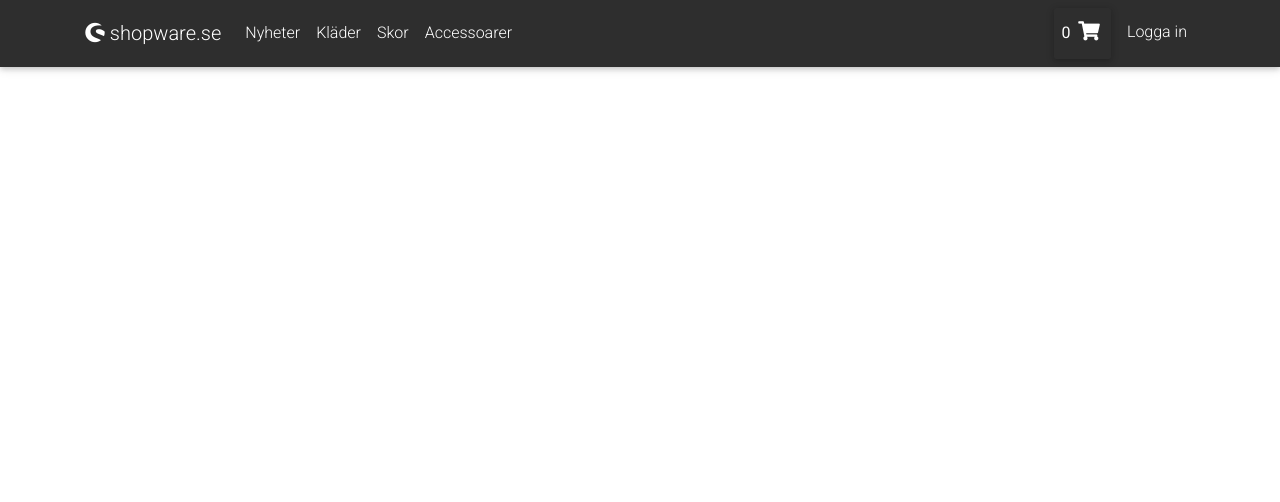
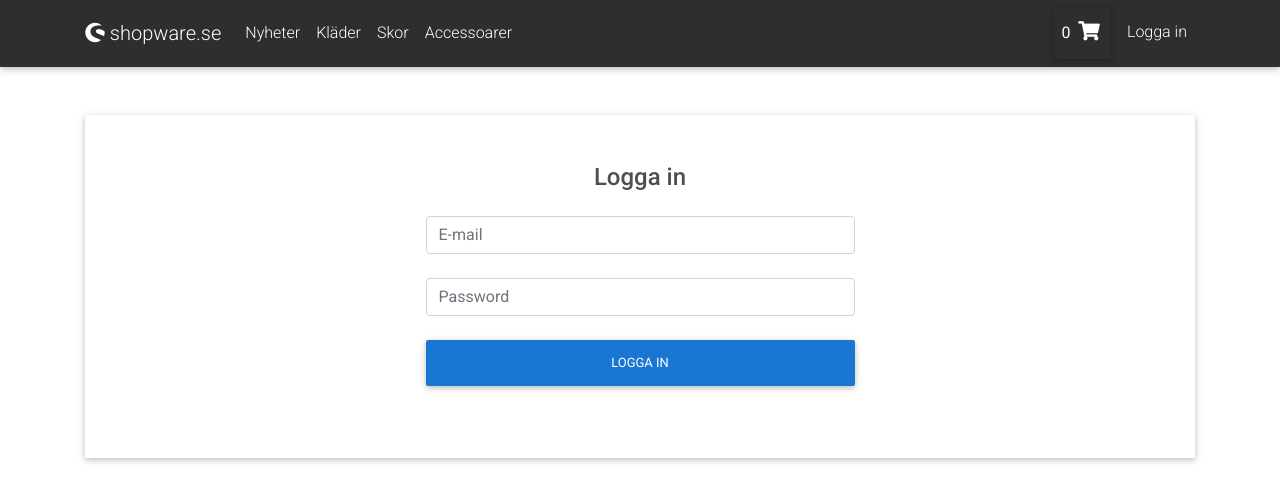
Before and after one commit to MrjonasN/react-assignment, a React (Create React App) app in the folder e-commerce-app/: page /signin in a window 1280 px wide. Shown: the top 502 px of the page. Built offline with nearby package versions, Linux system fonts and the light colour scheme.

Commit message:
Finished shopping cart. Build sign in component

```diff
--- a/e-commerce-app/package.json
+++ b/e-commerce-app/package.json
@@ -7,6 +7,7 @@
     "@testing-library/react": "^9.5.0",
     "@testing-library/user-event": "^7.2.1",
     "axios": "^0.19.2",
+    "mdreact": "^0.1.5",
     "react": "^16.13.1",
     "react-dom": "^16.13.1",
     "react-redux": "^7.2.0",
--- a/e-commerce-app/src/App.js
+++ b/e-commerce-app/src/App.js
@@ -6,9 +6,10 @@ import { BrowserRouter, Switch, Route } from 'react-router-dom'
 import Navbar from './components/navigation/Navbar.component';
 import LandingPage from './views/LandingPage.view';
 import ProductDetails from './views/product/ProductDetails.view';
+import SignInSignOut from './views/sign-in-sign-out/SignInSignOut.view';
 
 function App() {
-  return (
+    return (
     <BrowserRouter>
       <Navbar />
       <div className="container mt-5">
@@ -16,6 +17,7 @@ function App() {
           <Route exact path="/" component={LandingPage} />
           <Route exact path="/products" component={LandingPage} />
           <Route exact path="/products/:id" component={ProductDetails} />
+          <Route exact path="/signin" component={SignInSignOut} />
         </Switch>
       </div>
     </BrowserRouter>
--- a/e-commerce-app/src/components/cart/ShoppingCart.component.jsx
+++ b/e-commerce-app/src/components/cart/ShoppingCart.component.jsx
@@ -17,15 +17,15 @@ function ShoppingCart() {
                 })
             }
 
+            {
+                shoppingCart.length < 1
+                    ? <div className="cart-item">
+                        <div className="p-3 d-flex justify-content-center align-items-center">
+                            <div className="d-flex align-items-center"><strong>Din kundvagn är tom</strong></div>
+                        </div>
+                    </div>
 
-
-            {/* <div v-if="shoppingCart.length < 1" className="cart-item">
-      <div className="p-3 d-flex justify-content-center align-items-center">
-        <div className="d-flex align-items-center">Din kundvagn är tom</div>
-      </div>
-    </div> */}
-
-            <div className="p-2 d-flex justify-content-between align-items-center">
+                    : <div className="p-2 d-flex justify-content-between align-items-center">
                         <div className="ml-2">
                             <div className="total-price">
                                 <h5>Totalt: {totalCartAmount} SEK</h5>
@@ -36,6 +36,8 @@ function ShoppingCart() {
                             <button type="button" className="btn mx-0 btn-blue">Gå till kassa</button>
                         </Link>
                     </div>
+            }
+
         </div>
     )
 }
--- a/e-commerce-app/src/components/navigation/Navbar.component.jsx
+++ b/e-commerce-app/src/components/navigation/Navbar.component.jsx
@@ -47,7 +47,6 @@ const Navbar = () => {
           </ul>
           <ul className="navbar-nav ml-auto nav-flex-icons">
 
-
             <li className="nav-item dropdown">
               <button
                 className="nav-link btn m-0 mr-2"
@@ -82,7 +81,7 @@ const Navbar = () => {
             </li> */}
 
             <li className="nav-item">
-              <Link className="nav-link mt-1" to="/login">Logga in</Link>
+              <Link className="nav-link mt-1" to="/signin">Logga in</Link>
             </li>
 
           </ul>
--- /dev/null
+++ b/e-commerce-app/src/components/sign-in/SignIn.component.jsx
@@ -0,0 +1,57 @@
+import React, { useRef } from 'react'
+
+function SignIn() {
+
+    const { email, password } = useRef()
+
+
+    const handleSubmit = (e) => {
+        e.preventDefault()
+    }
+
+    return (
+        <div className="container my-5 py-5 z-depth-1">
+            <section className="px-md-5 mx-md-5 text-center text-lg-left dark-grey-text">
+
+                <div className="row d-flex justify-content-center">
+                    <div className="col-md-6">
+
+                        <form onSubmit={handleSubmit} className="text-center">
+
+                            <p className="h4 mb-4">Logga in</p>
+
+                            <input
+                                ref={email}
+                                type="email"
+                                className="form-control mb-4"
+                                placeholder="E-mail"
+                                required />
+
+                            <input
+                                ref={password}
+                                type="password"
+                                name="password"
+                                className="form-control mb-4"
+                                placeholder="Password"
+                                required />
+
+                            <button
+                                // onClick={handleClick}
+                                className="btn btn-blue btn-block my-4"
+                                type="submit">
+                                Logga in
+                            </button>
+
+                        </form>
+
+                    </div>
+
+                </div>
+
+            </section>
+
+        </div>
+    )
+}
+
+export default SignIn
--- a/e-commerce-app/src/index.js
+++ b/e-commerce-app/src/index.js
@@ -6,6 +6,8 @@ import * as serviceWorker from './serviceWorker';
 
 import { Provider } from 'react-redux'
 import  store  from './store'
+
+
 
 ReactDOM.render(
   <Provider store={store}>
--- a/e-commerce-app/src/store/reducers/cartReducer.js
+++ b/e-commerce-app/src/store/reducers/cartReducer.js
@@ -39,7 +39,6 @@ export default (state = INITIAL_STATE, action) => {
         // DELETE PRODUCT FROM CART
         case actionTypes().cart.delete:
             state.shoppingCart = state.shoppingCart.filter(item => item._id !== action.payload)
-
             state.totalCartQuantity = getTotalQuantity(state.shoppingCart)
             state.totalCartAmount = getTotalAmount(state.shoppingCart)
 
--- /dev/null
+++ b/e-commerce-app/src/views/sign-in-sign-out/SignInSignOut.view.jsx
@@ -0,0 +1,12 @@
+import React from 'react'
+import SignIn from '../../components/sign-in/SignIn.component'
+
+function SignInSignOut() {
+    return (
+        <div>
+            <SignIn />
+        </div>
+    )
+}
+
+export default SignInSignOut
```
Also changed, not shown: 1 other file (tests, documents, lock files or other folders). Lines whose indentation alone changed are shown as unchanged.
